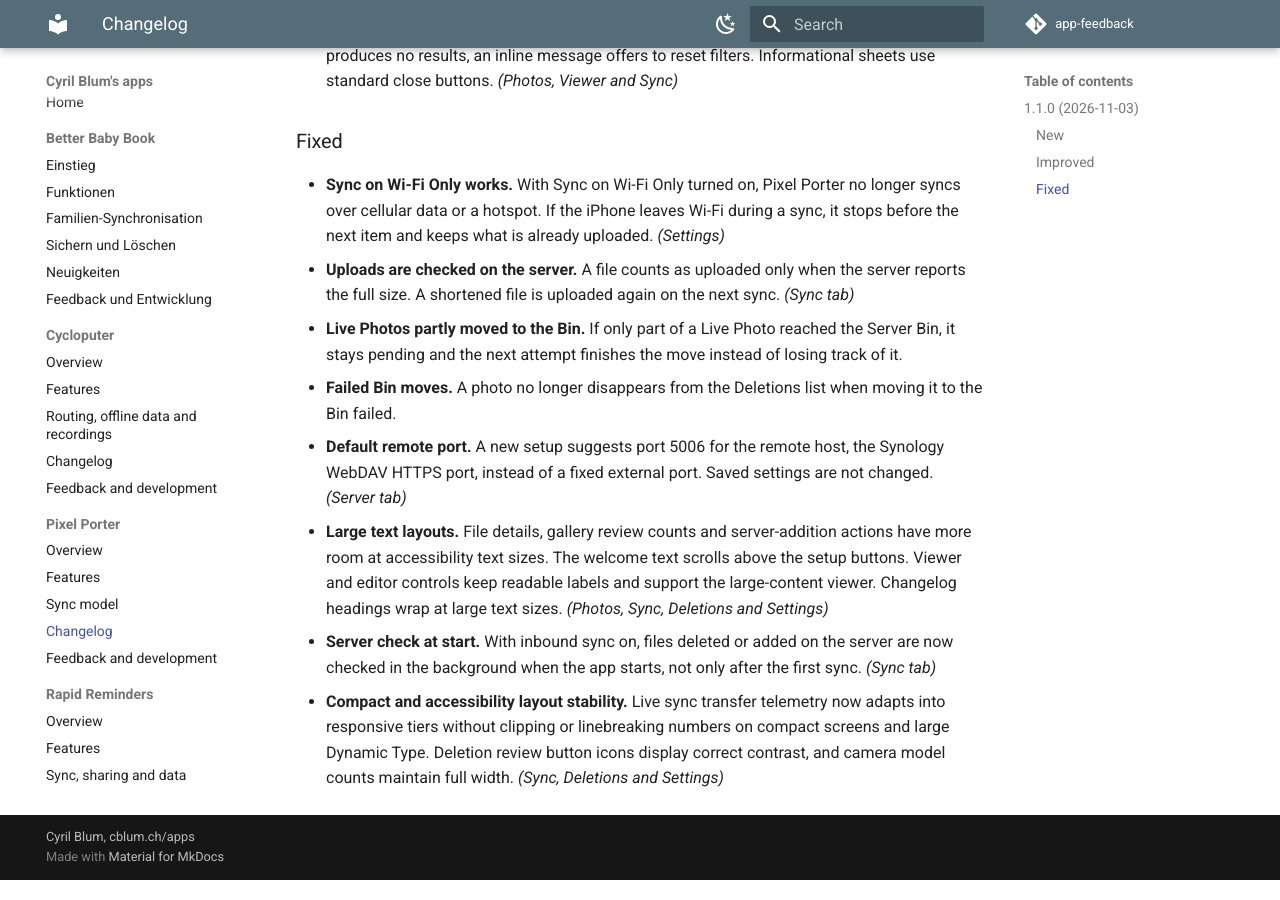
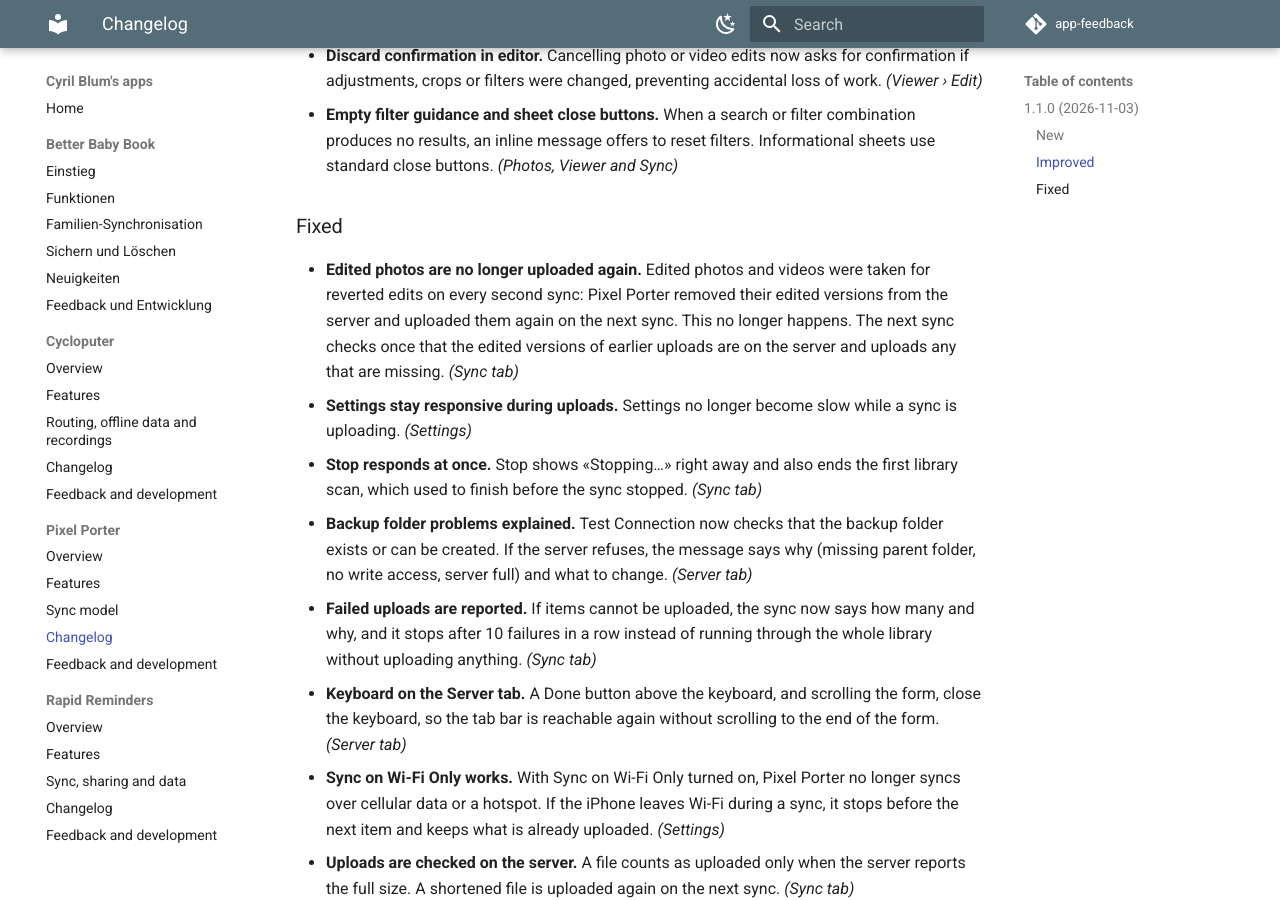
Before and after one commit to CyrilBlum/app-feedback, an MkDocs documentation site: the page built from docs/pixel-porter/changelog.md, in a window 1280 px wide and 900 px high, scrolled down 1454 px. Built offline with MkDocs 1.6.1 and Material for MkDocs 9.7.7, drawn with Linux system fonts in a browser that asks for light colours; comment, search, counter and statistics services are not loaded; some of the changed text lies outside the part shown.

Commit message:
Pixel Porter changelog: Build 84
Co-Authored-By: Claude Opus 5.5 <noreply@anthropic.com>

```diff
--- a/docs/pixel-porter/changelog.md
+++ b/docs/pixel-porter/changelog.md
@@ -6,6 +6,7 @@ All changes to Pixel Porter, newest first. The same list is in the app under Set
 
 ### New
 
+- **Transfer protocol.** Every upload and download is now listed with its result, file, server path, size, duration, the server's size check and why it was sent. Failed transfers name the step that failed. You can view and export it under Diagnostic Activity Log. *(Settings)*
 - **Thumbnails of offloaded items.** Offloaded items show a small preview in the Deletions tab. It is saved on the iPhone when you free up space; for photos offloaded earlier, Pixel Porter makes one from the server copy. *(Deletions tab)*
 - **How Pixel Porter Works.** A guide to every tab: getting started, browsing and reviewing photos, syncing, the Server Bin and deletion review. *(Settings › User Guide & Workflow)*
 - **What's New.** This list of changes. After an update that brings new features, it opens once and shows only those. *(Settings › User Guide & Workflow)*
@@ -27,6 +28,12 @@ All changes to Pixel Porter, newest first. The same list is in the app under Set
 
 ### Fixed
 
+- **Edited photos are no longer uploaded again.** Edited photos and videos were taken for reverted edits on every second sync: Pixel Porter removed their edited versions from the server and uploaded them again on the next sync. This no longer happens. The next sync checks once that the edited versions of earlier uploads are on the server and uploads any that are missing. *(Sync tab)*
+- **Settings stay responsive during uploads.** Settings no longer become slow while a sync is uploading. *(Settings)*
+- **Stop responds at once.** Stop shows «Stopping…» right away and also ends the first library scan, which used to finish before the sync stopped. *(Sync tab)*
+- **Backup folder problems explained.** Test Connection now checks that the backup folder exists or can be created. If the server refuses, the message says why (missing parent folder, no write access, server full) and what to change. *(Server tab)*
+- **Failed uploads are reported.** If items cannot be uploaded, the sync now says how many and why, and it stops after 10 failures in a row instead of running through the whole library without uploading anything. *(Sync tab)*
+- **Keyboard on the Server tab.** A Done button above the keyboard, and scrolling the form, close the keyboard, so the tab bar is reachable again without scrolling to the end of the form. *(Server tab)*
 - **Sync on Wi-Fi Only works.** With Sync on Wi-Fi Only turned on, Pixel Porter no longer syncs over cellular data or a hotspot. If the iPhone leaves Wi-Fi during a sync, it stops before the next item and keeps what is already uploaded. *(Settings)*
 - **Uploads are checked on the server.** A file counts as uploaded only when the server reports the full size. A shortened file is uploaded again on the next sync. *(Sync tab)*
 - **Live Photos partly moved to the Bin.** If only part of a Live Photo reached the Server Bin, it stays pending and the next attempt finishes the move instead of losing track of it.
```
